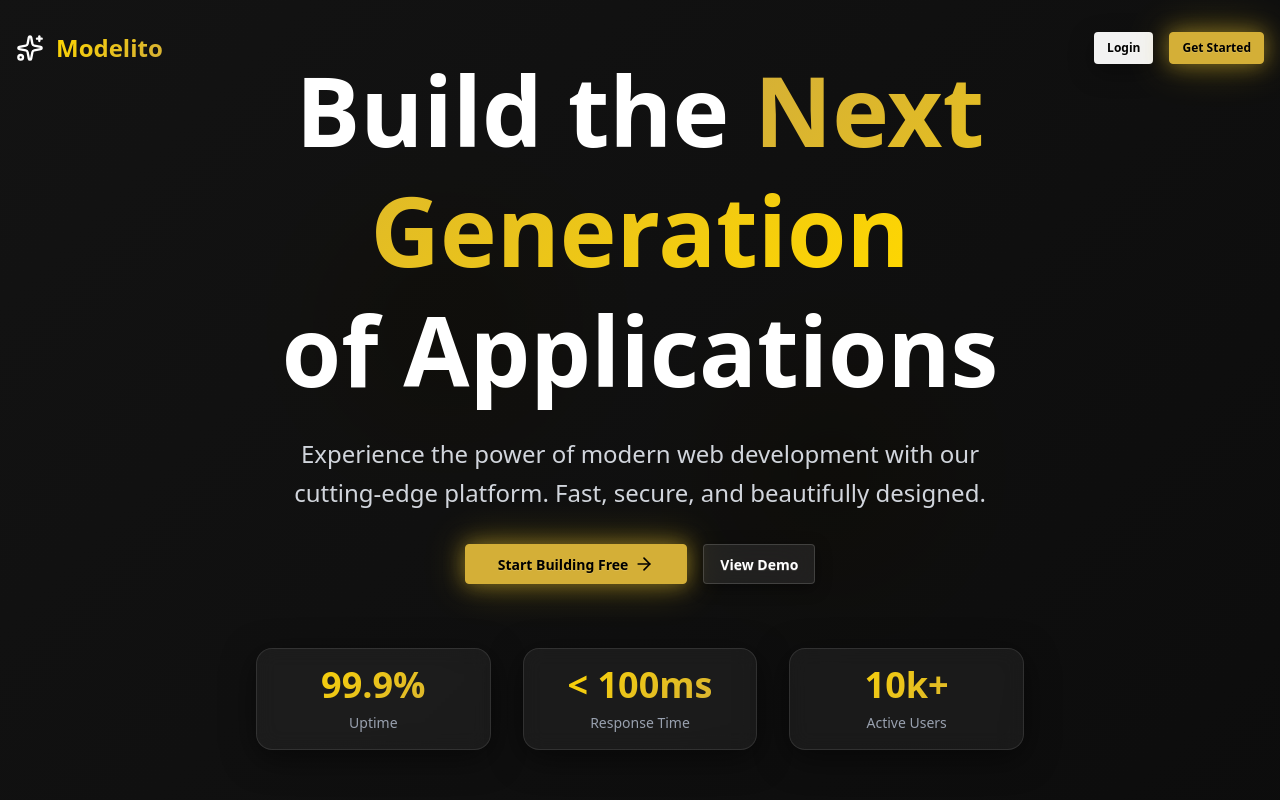
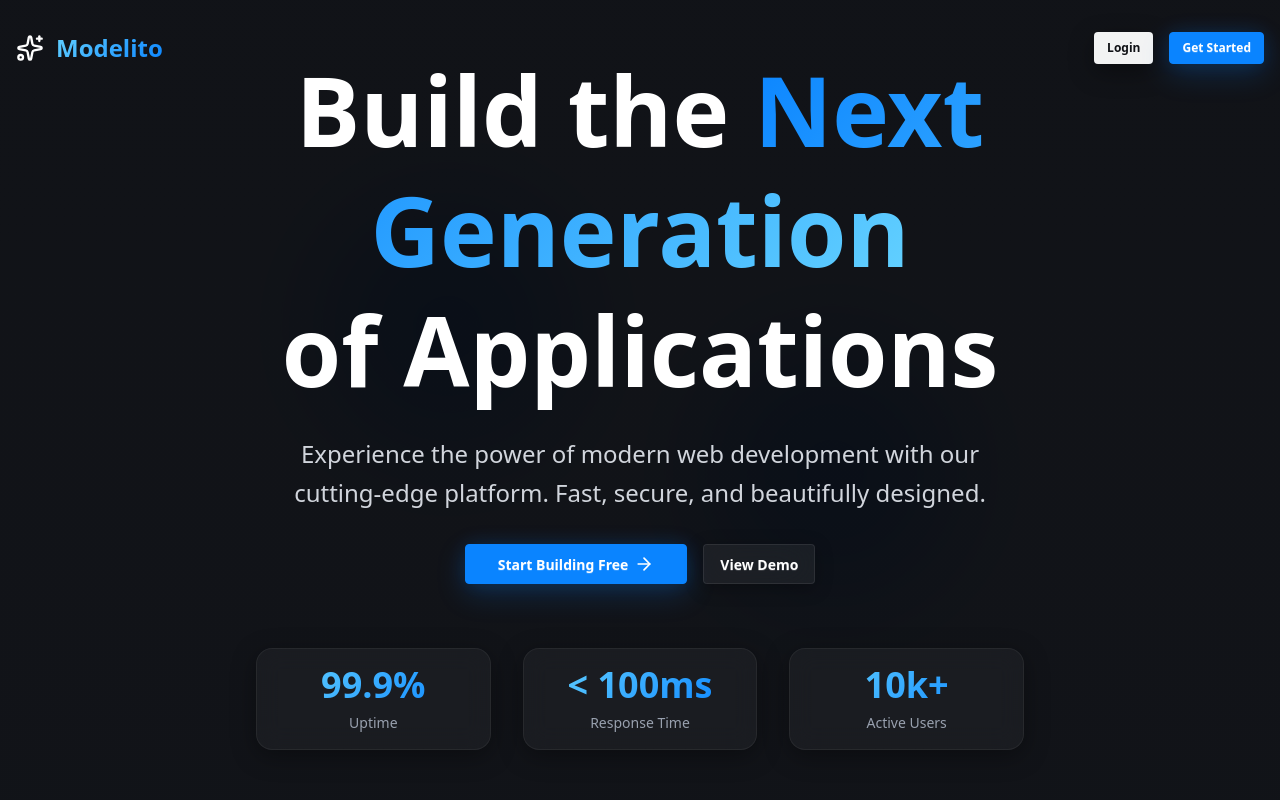
Before and after one commit to ElMaxito/modelito, a SvelteKit app: page / in a window 1280 px wide. Shown: the top 800 px of the page. Built offline with nearby package versions, Linux system fonts and the light colour scheme.

Commit message:
style: update theme from luxury gold to minimal night with refined UI components

```diff
--- a/src/app.css
+++ b/src/app.css
@@ -60,15 +60,15 @@
      THEME SWITCHER - Change these variables to switch themes
      ============================================ */
 
-	/* Current Theme: Luxury Gold */
-	--theme-primary: #d4af37; /* Gold */
-	--theme-primary-dark: #b8860b; /* Darker Gold */
-	--theme-primary-light: #ffd700; /* Bright Gold */
-	--theme-secondary: #b8860b; /* Medium Gold */
-	--theme-accent: #ffd700; /* Bright Gold */
-	--theme-neutral: #1a1a1a; /* Dark gray */
-	--theme-base: #000000; /* Black */
-	--theme-text-on-primary: #000000; /* Black text on gold */
+	/* Current Theme: Minimal Night */
+	--theme-primary: #0a84ff; /* Accent Blue */
+	--theme-primary-dark: #0060df; /* Accent Blue - Hover */
+	--theme-primary-light: #4aa3ff; /* Accent Blue - Light */
+	--theme-secondary: #1c1d22; /* Neutral Surface */
+	--theme-accent: #30d158; /* Accent Green */
+	--theme-neutral: #1c1d22; /* Neutral Gray */
+	--theme-base: #0f1115; /* Base Background */
+	--theme-text-on-primary: #ffffff; /* Text on Primary */
 
 	/* Alternative Theme Examples (uncomment to switch):
 
@@ -95,11 +95,11 @@
   */
 
 	/* Brand Colors */
-	--color-brand-gold: 212 175 55; /* #D4AF37 */
-	--color-brand-gold-light: 255 215 0; /* #FFD700 */
-	--color-brand-gold-dark: 184 134 11; /* #B8860B */
-	--color-brand-black: 0 0 0;
-	--color-brand-black-light: 26 26 26;
+	--color-brand-gold: 10 132 255; /* #0A84FF */
+	--color-brand-gold-light: 100 210 255; /* #64D2FF */
+	--color-brand-gold-dark: 0 96 223; /* #0060DF */
+	--color-brand-black: 15 17 21;
+	--color-brand-black-light: 28 29 34;
 
 	/* Gradients */
 	--gradient-brand: linear-gradient(
@@ -112,12 +112,12 @@
 		rgb(var(--color-brand-gold-light)) 0%,
 		rgb(var(--color-brand-gold)) 100%
 	);
-	--gradient-dark: linear-gradient(-45deg, #000000, #0a0a0a, #1a1a1a, #0d0d0d);
+	--gradient-dark: linear-gradient(180deg, #0f1115, #14161c);
 
 	/* Shadows */
-	--shadow-glow-gold: 0 0 20px rgba(212, 175, 55, 0.5), 0 0 40px rgba(255, 215, 0, 0.3);
-	--shadow-glow-gold-intense: 0 0 30px rgba(212, 175, 55, 0.6), 0 0 60px rgba(255, 215, 0, 0.4);
-	--shadow-lift: 0 20px 40px rgba(0, 0, 0, 0.5);
+	--shadow-glow-gold: 0 10px 30px rgba(10, 132, 255, 0.2), 0 0 20px rgba(10, 132, 255, 0.15);
+	--shadow-glow-gold-intense: 0 12px 32px rgba(10, 132, 255, 0.28), 0 0 24px rgba(100, 210, 255, 0.18);
+	--shadow-lift: 0 16px 32px rgba(0, 0, 0, 0.4);
 
 	/* Blur values */
 	--blur-glass: 10px;
@@ -181,19 +181,19 @@
 
 /* Glassmorphism Effects */
 .glass-effect {
-	background: rgba(255, 255, 255, 0.05);
-	backdrop-filter: blur(var(--blur-glass));
-	-webkit-backdrop-filter: blur(var(--blur-glass));
-	border: 1px solid rgba(255, 255, 255, 0.1);
-	box-shadow: 0 8px 32px 0 rgba(0, 0, 0, 0.5);
+	background: rgba(255, 255, 255, 0.04);
+	backdrop-filter: blur(12px);
+	-webkit-backdrop-filter: blur(12px);
+	border: 1px solid rgba(255, 255, 255, 0.06);
+	box-shadow: 0 6px 24px rgba(0, 0, 0, 0.35);
 }
 
 .glass-effect-light {
-	background: rgba(255, 255, 255, 0.08);
-	backdrop-filter: blur(var(--blur-glass-strong));
-	-webkit-backdrop-filter: blur(var(--blur-glass-strong));
-	border: 1px solid rgba(255, 255, 255, 0.15);
-	box-shadow: 0 4px 16px 0 rgba(0, 0, 0, 0.4);
+	background: rgba(255, 255, 255, 0.06);
+	backdrop-filter: blur(18px);
+	-webkit-backdrop-filter: blur(18px);
+	border: 1px solid rgba(255, 255, 255, 0.08);
+	box-shadow: 0 4px 18px rgba(0, 0, 0, 0.28);
 }
 
 /* Gradient Text */
@@ -247,7 +247,7 @@
 }
 
 .hover-lift:hover {
-	transform: translateY(-8px);
+	transform: translateY(-4px);
 	box-shadow: var(--shadow-lift);
 }
 
```
Also changed, not shown: src/routes/(app)/dashboard/+page.svelte (+80 -64 lines).
